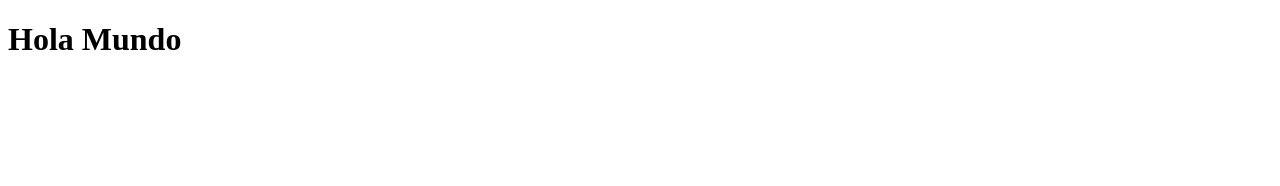
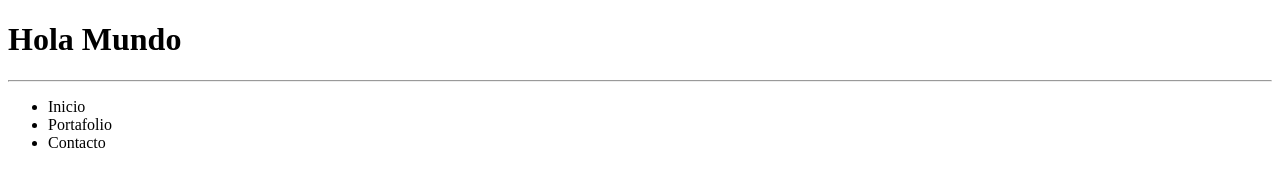
Before and after one commit to edgars11/PracticaCursoGit, a plain HTML site: page index.html in a window 1280 px wide. Drawn offline with Linux system fonts and the light colour scheme.

Commit message:
Añadido seccion de menu en html.index

```diff
--- a/index.html
+++ b/index.html
@@ -8,5 +8,15 @@
 </head>
 <body>
     <h1>Hola Mundo</h1>
+    <hr>
+    <div class="container">
+        <div class="menu">
+            <ul>
+                <li>Inicio</li>
+                <li>Portafolio</li>
+                <li>Contacto</li>
+            </ul>
+        </div>
+    </div>
 </body>
 </html>
```
